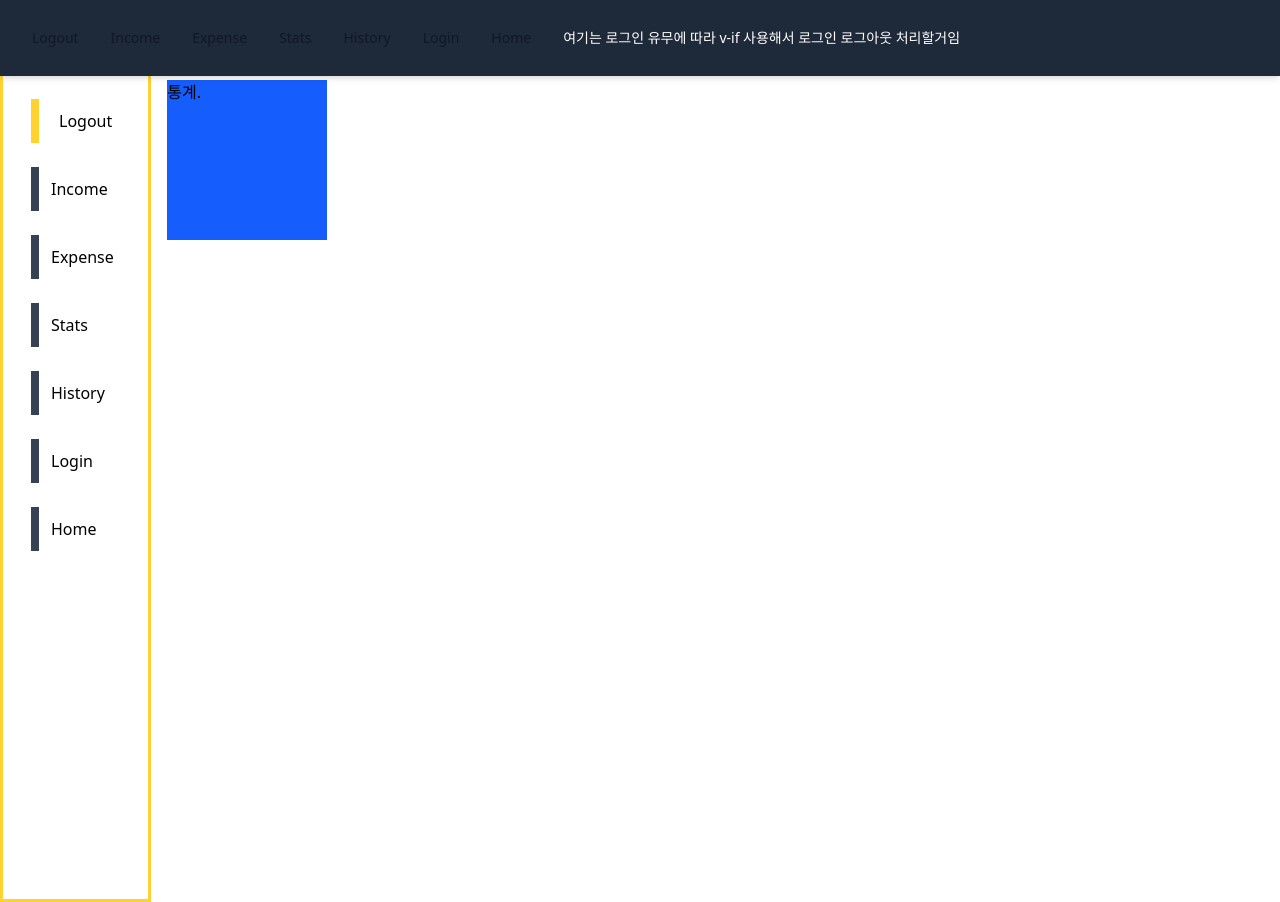
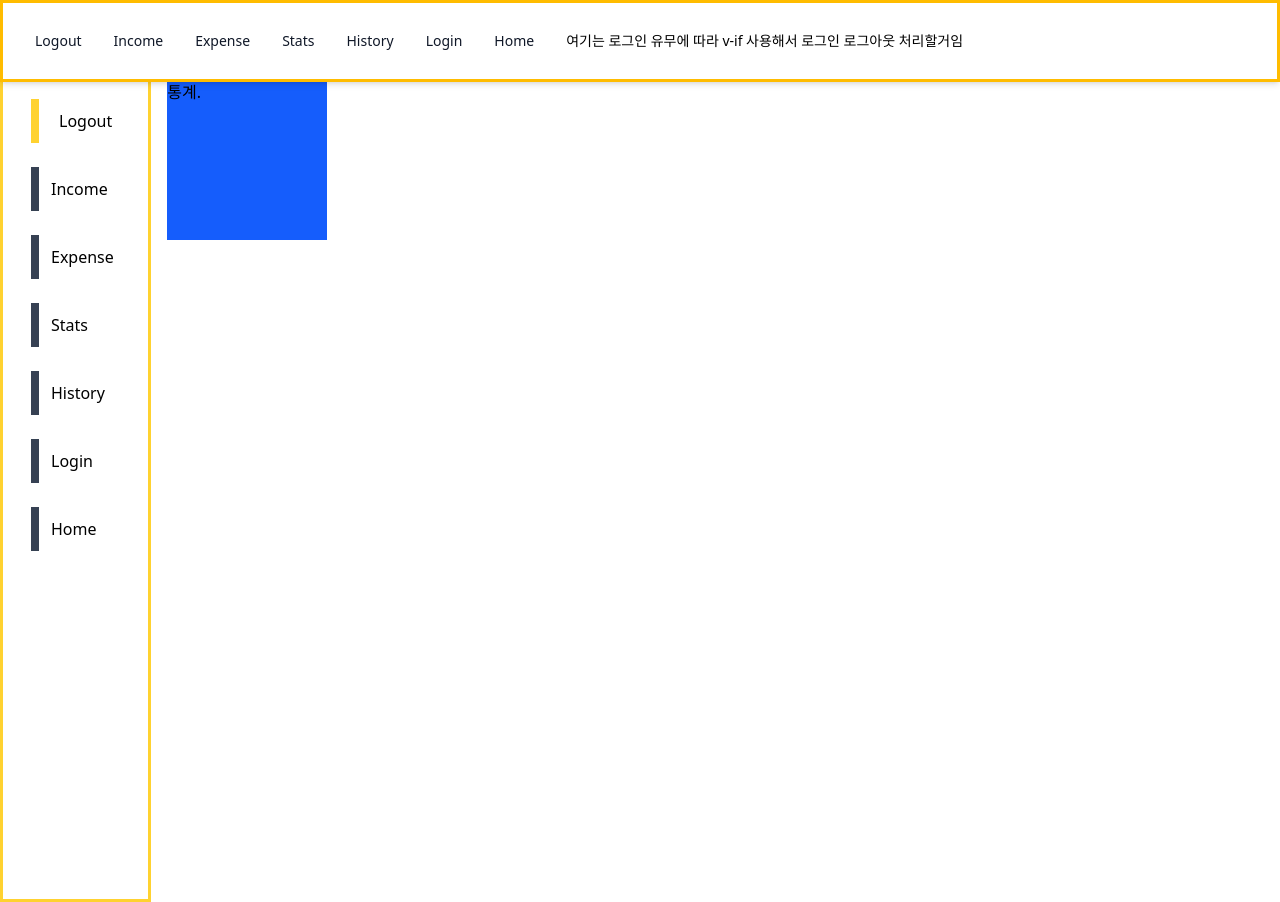
Before and after one commit to khyej/KBee, a Vue app in the folder kbee-vue/: page /stats in a window 1280 px wide. Built offline with nearby package versions, Linux system fonts and the light colour scheme.

Commit message:
colored header

```diff
--- a/kbee-vue/src/components/Header.vue
+++ b/kbee-vue/src/components/Header.vue
@@ -3,7 +3,9 @@ import { RouterLink, RouterView } from 'vue-router';
 import Sidebar from './Sidebar.vue';
 </script>
 <template>
-  <header class="bg-gray-800 text-white p-4 fixed top-0 w-full shadow-md">
+  <header
+    class="bg-white dark:bg-gray-800 text-black dark:text-white p-4 fixed top-0 w-full shadow-md border-3 border-[#FFBC00]"
+  >
     <div class="max-w-screen-xl px-4 py-3 mx-auto">
       <div class="flex items-center">
         <ul
```
